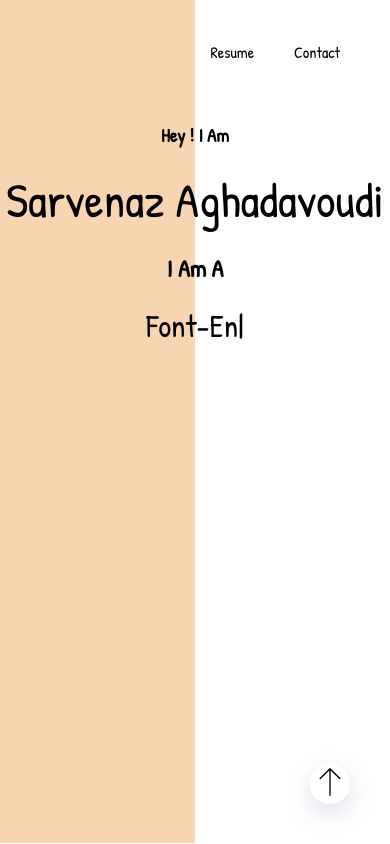
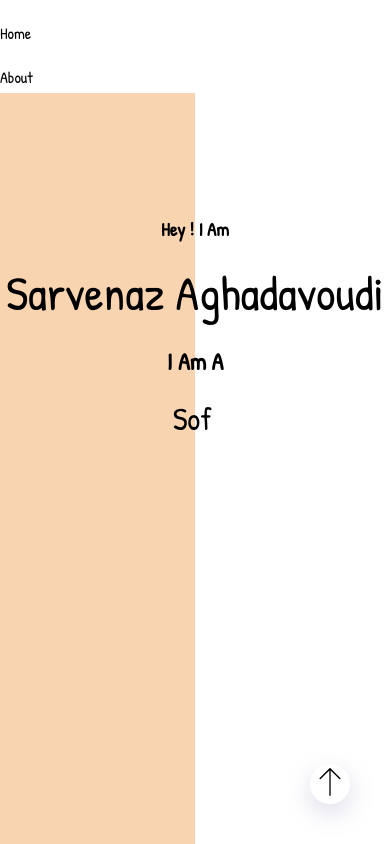
Before and after one commit to sarvdavoudi/personal-site, a React (Create React App) app: page / in a window 390 px wide. Shown: the top 844 px of the page. Built offline with nearby package versions, Linux system fonts and the light colour scheme.

Commit message:
fix:desktop responsive added

```diff
--- a/public/index.html
+++ b/public/index.html
@@ -24,7 +24,7 @@
       work correctly both with client-side routing and a non-root public URL.
       Learn how to configure a non-root public URL by running `npm run build`.
     -->
-    <title>React App</title>
+    <title>personal-site:create by React.js</title>
   </head>
   <body>
     <noscript>You need to enable JavaScript to run this app.</noscript>
--- a/src/components/ContactBox/ContactBox.css
+++ b/src/components/ContactBox/ContactBox.css
@@ -9,6 +9,10 @@ a {
   opacity: 1 !important;
   padding: 0.7rem 20px;
 }
+
+/* desktop */
+
+@media screen and (min-width: 960px) {
 
   .contact__heading {
     margin-top: 100px;
@@ -41,3 +45,4 @@ a {
   .contact__email-title{
     font-size: x-large;
   }
+}
--- a/src/components/Education/Education.css
+++ b/src/components/Education/Education.css
@@ -1,3 +1,6 @@
+/* desktop */
+@media screen and (min-width:960px) {
+
   .education__heading {
     display: flex;
     margin: 100px 50px 70px 200px;
@@ -40,3 +43,5 @@
   .divider-line {
     margin: "100px 300px 0px 200px";
   }
+
+}
--- a/src/components/Experience/Experience.css
+++ b/src/components/Experience/Experience.css
@@ -1,3 +1,7 @@
+
+
+/* desktop */
+@media screen and (min-width:960px) {
   .experience__heading {
     display: flex;
     margin: 100px 50px 70px 200px;
@@ -42,3 +46,5 @@
   .divider-line {
     margin: "100px 300px 0px 200px";
   }
+
+}
--- a/src/components/Header/Header.css
+++ b/src/components/Header/Header.css
@@ -1,8 +1,10 @@
 
+@media screen and (min-width:960px) {
 
-ul{
-    display: flex;
-    list-style: none ;
-    justify-content: end;
-    margin:30px;
+    ul{
+        display: flex;
+        list-style: none ;
+        justify-content: end;
+        margin:30px;
+    }
 }
```
Also changed, not shown: src/components/AboutMe/AboutMe.css (+9 -6 lines), src/components/KeySkills/KeySkills.css (+8 -0 lines). Lines whose indentation alone changed are shown as unchanged.
